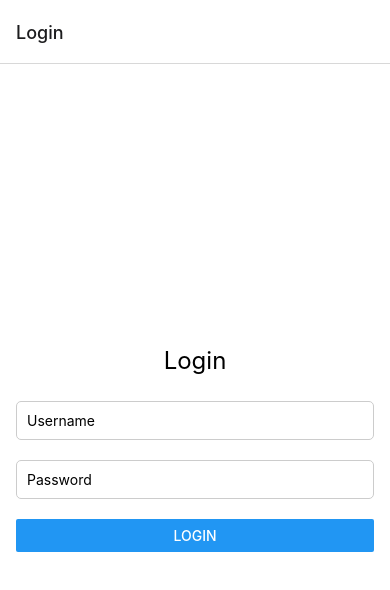
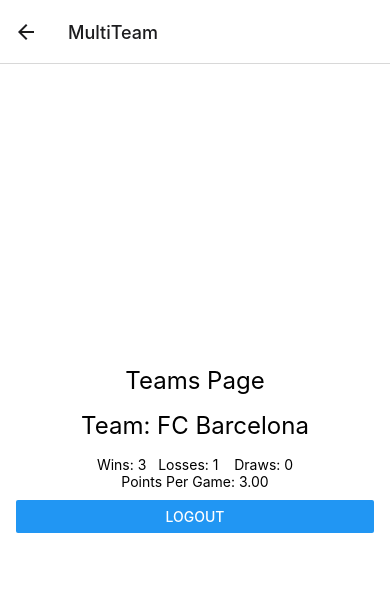
Before and after one commit to wdhurleyjr/CST438-Project-1, a React Native app: screen /MultiTeam in a window 390 px wide. Before the commit this address had no page. Shown: the top 590 px of the page. Built offline with nearby package versions, Linux system fonts and the light colour scheme.

Commit message:
Created Teams Page
Created Teams Page and tested Teams page.

```diff
--- a/App.js
+++ b/App.js
@@ -1,11 +1,34 @@
+// import React from 'react';
+// import { NavigationContainer } from '@react-navigation/native';
+// import AppNavigator from './src/navigation/AppNavigator';
+
+// export default function App() {
+//   return (
+//     <NavigationContainer>
+//       <AppNavigator />
+//     </NavigationContainer>
+//   );
+// }
+
 import React from 'react';
 import { NavigationContainer } from '@react-navigation/native';
-import AppNavigator from './src/navigation/AppNavigator';
+import { createStackNavigator } from '@react-navigation/stack';
 
-export default function App() {
+import MultiTeamScreen from './src/screens/MultiTeamScreen';
+import LoginScreen from './src/screens/LoginScreen';
+
+const Stack = createStackNavigator();
+
+const App = () => {
   return (
     <NavigationContainer>
-      <AppNavigator />
+      <Stack.Navigator>
+        <Stack.Screen name="Login" component={LoginScreen} />
+        <Stack.Screen name="MultiTeam" component={MultiTeamScreen} />
+
+      </Stack.Navigator>
     </NavigationContainer>
   );
-}
+};
+
+export default App;
--- a/src/screens/LoginScreen.js
+++ b/src/screens/LoginScreen.js
@@ -2,7 +2,7 @@
 import { View, Text, TextInput, Button, Alert, StatusBar } from 'react-native';
 import { loginStyles as styles } from '../styles/LoginStyles';
 
-const LoginScreen = () => {
+const LoginScreen = ( {navigation} ) => {
   const [username, setUsername] = useState('');
   const [password, setPassword] = useState('');
 
@@ -39,6 +39,10 @@
         <Button title="Login" onPress={handleLogin} testID="loginButton" />
       </View>
 
+      <View style={styles.buttonContainer}>
+        <Button title="Teams" onPress={() => navigation.navigate('MultiTeam')} testID="TeamsButton" />
+      </View>
+
       <StatusBar style="auto" />
     </View>
   );
--- /dev/null
+++ b/src/screens/MultiTeamScreen.js
@@ -0,0 +1,34 @@
+import React, { useState } from 'react';
+import { View, Text, TextInput, Button, Alert, StatusBar } from 'react-native';
+import { MultiTeamStyles as styles } from '../styles/MultiTeamStyles';
+
+const MultiTeamScreen = ( {navigation}) => {
+
+  const handleLogout = () => {
+    Alert.alert("Logout Successful");
+    navigation.navigate('Login');
+  };
+
+  return (
+    <View style={styles.container}>
+      <Text style={styles.title}>Teams Page</Text>
+
+      <Text style={styles.title}>Team: FC Barcelona</Text>
+      <Text style={styles.rowContainer}>Wins: 3   Losses: 1    Draws: 0</Text>
+      <Text style={styles.rowContainer}>Points Per Game: 3.00</Text>
+
+
+      <View style={styles.buttonContainer}>
+        <Button title="Logout" onPress={() => {
+
+            // navigation.navigate('Login');
+            Alert.alert("Logout Successful");
+            }} testID="logoutButton" />
+      </View>
+
+      <StatusBar style="auto" />
+    </View>
+  );
+};
+
+export default MultiTeamScreen;
--- /dev/null
+++ b/src/styles/MultiTeamStyles.js
@@ -0,0 +1,32 @@
+import { StyleSheet } from 'react-native';
+
+export const MultiTeamStyles = StyleSheet.create({
+  container: {
+    flex: 1,
+    backgroundColor: '#fff',
+    alignItems: 'center',
+    justifyContent: 'center',
+    padding: 16,
+  },
+  title: {
+    fontSize: 24,
+    marginBottom: 16,
+  },
+  input: {
+    width: '100%',
+    padding: 10,
+    marginVertical: 10,
+    borderWidth: 1,
+    borderColor: '#ccc',
+    borderRadius: 5,
+  },
+  buttonContainer: {
+    width: '100%',
+    marginVertical: 10,
+    borderRadius: 5,
+  },
+  rowContainer:{
+    flexDirection: 'row',
+    flexWrap: 'wrap',
+  }
+});
```
Also changed, not shown: 1 other file (tests, documents, lock files or other folders).
